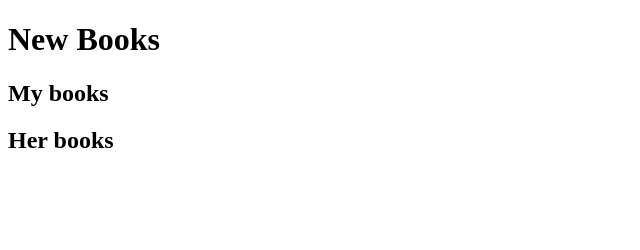
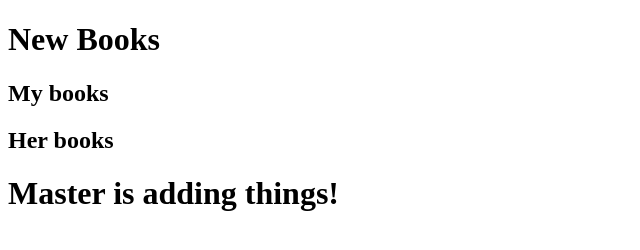
Before and after one commit to davidxzd/Bookstore, a plain HTML site: page WebContent/index.html in a window 1280 px wide. Shown: the whole page, without its empty margins (0-640 px from the left). Drawn offline with Linux system fonts and the light colour scheme.

Commit message:
master v1 added some stuff

```diff
--- a/WebContent/index.html
+++ b/WebContent/index.html
@@ -8,5 +8,8 @@
 <h1>New Books</h1>
 <h2>My books</h2>
 <h2>Her books</h2>
+
+<h1>Master is adding things!</h1>
+
 </body>
 </html>
```
